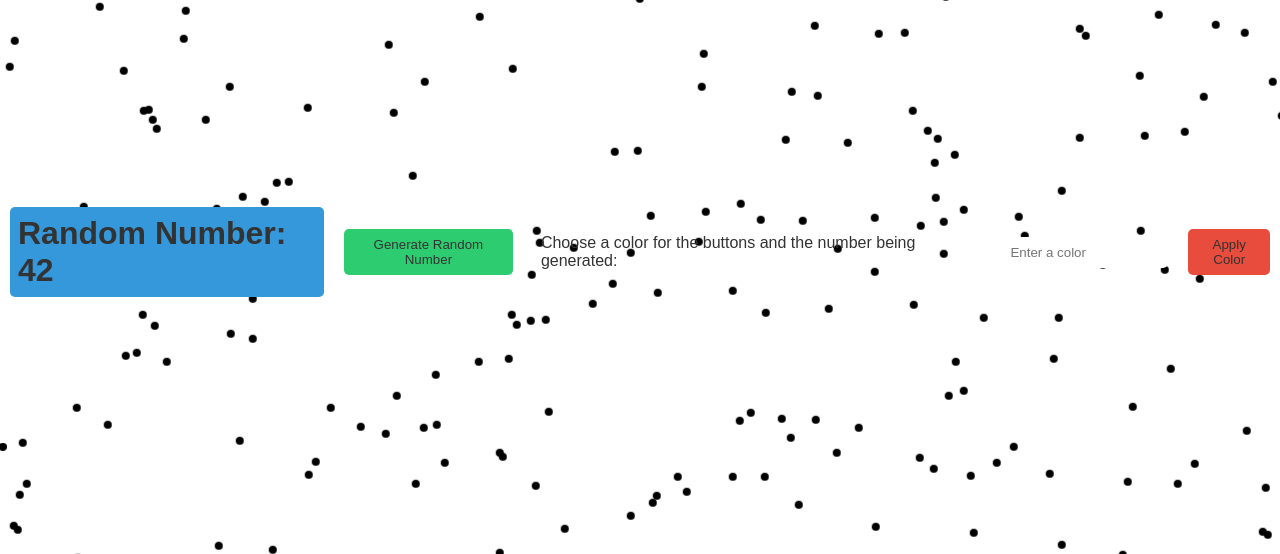
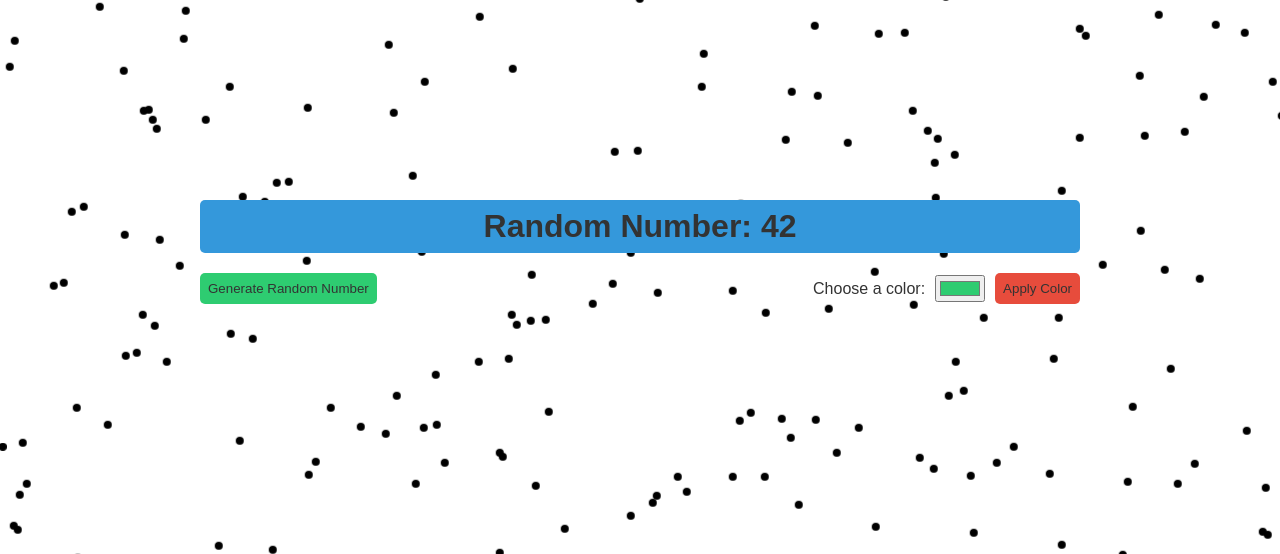
Before and after one commit to GDSC-NMIMS-MPSTME-Mumbai/project-mirage, a Flask app: page / in a window 1280 px wide. Shown: the part 148-702 px from the top of the page. Run offline with Flask 3, Linux system fonts and the light colour scheme.

Commit message:
Made it responsive and changed the input type to color

```diff
--- a/static/styles/index.css
+++ b/static/styles/index.css
@@ -55,8 +55,17 @@ body::before {
   }
 }
 
-h1, button, label, #color-input {
+main {
   z-index: 2;
+  display: flex;
+  flex-direction: column;
+  align-items: flex-start;
+  width: 900px;
+  max-width: 100%;
+  padding: 0 25px;
+}
+
+h1, button, label {
   margin: 10px;
   padding: 8px;
   color: #333;
@@ -68,6 +77,8 @@ h1, button, label, #color-input {
 
 h1 {
   background-color: #3498db;
+  align-self: stretch;
+  text-align: center;
 }
 
 button {
@@ -75,11 +86,38 @@ button {
 }
 
 label {
-  margin-right: 10px;
+  padding: 0;
+  background-color: white;
 }
 
-#color-input {
-  width: 150px;
+.controls {
+  width: 100%;
+  display: flex;
+  justify-content: space-between;
+  align-items: flex-start;
+}
+
+.color-control {
+  display: flex;
+  align-items: center;
+}
+
+@media screen and (max-width: 700px) {
+  .color-control {
+    width: 150px;
+    flex-direction: column;
+    align-items: flex-start;
+  }
+
+  .color-control > * {
+    margin-left: 10px;
+  }
+}
+
+@media screen and (max-width: 450px) {
+  .controls {
+    flex-direction: column
+  }
 }
 
 #color-button {
--- a/templates/index.html
+++ b/templates/index.html
@@ -8,23 +8,36 @@
   </head>
   <body>
     <div class="particles"></div>
-    <h1 class="changing" id="random-number">Random Number:</h1>
-    <!-- Button to trigger the generation of a random number -->
-    <button id="generate-button" onclick="fetchRandomNumber()">Generate Random Number</button>
 
-    <!-- Input field to change text and button color -->
-    <label for="color-input">Choose a color for the buttons and the number being generated:</label>
-    <input type="text" id="color-input" placeholder="Enter a color" />
-    <button id="color-button" onclick="changeColor()">Apply Color</button>
+    <main>
+      <h1>
+        Random Number:
+        <span id="random-number"></span>
+      </h1>
+
+      <div class="controls">
+        <!-- Button to trigger the generation of a random number -->
+        <button id="generate-button" onclick="fetchRandomNumber()">Generate Random Number</button>
+
+        <!-- Input field to change text and button color -->
+        <div class="color-control">
+          <label for="color-input">Choose a color:</label>
+          <input type="color" id="color-input" placeholder="Enter a color" value="#2ecc71" />
+          <button id="color-button" onclick="changeColor()">Apply Color</button>
+        </div>
+      </div>
+    </main>
 
     <script>
+      const randomNumberElement = document.getElementById("random-number");
+      const generateButton = document.getElementById('generate-button');
+      const colorButton = document.getElementById('color-button');
+
       function fetchRandomNumber() {
         fetch("{{ url_for('generate') }}")
           .then((response) => response.text())
           .then((data) => {
-            const randomNumberElement = document.getElementById("random-number");
-            randomNumberElement.classList.add('changing');
-            randomNumberElement.innerText = `Random Number: ${data}`;
+            randomNumberElement.innerText = data;
           })
           .catch((error) => console.error("Error:", error));
       }
@@ -33,11 +46,6 @@
         const colorInput = document.getElementById('color-input').value;
 
         if (colorInput) {
-          const randomNumberElement = document.getElementById('random-number');
-          const generateButton = document.getElementById('generate-button');
-          const colorButton = document.getElementById('color-button');
-
-          randomNumberElement.style.color = colorInput;
           generateButton.style.backgroundColor = colorInput;
           colorButton.style.backgroundColor = colorInput;
         }
```
